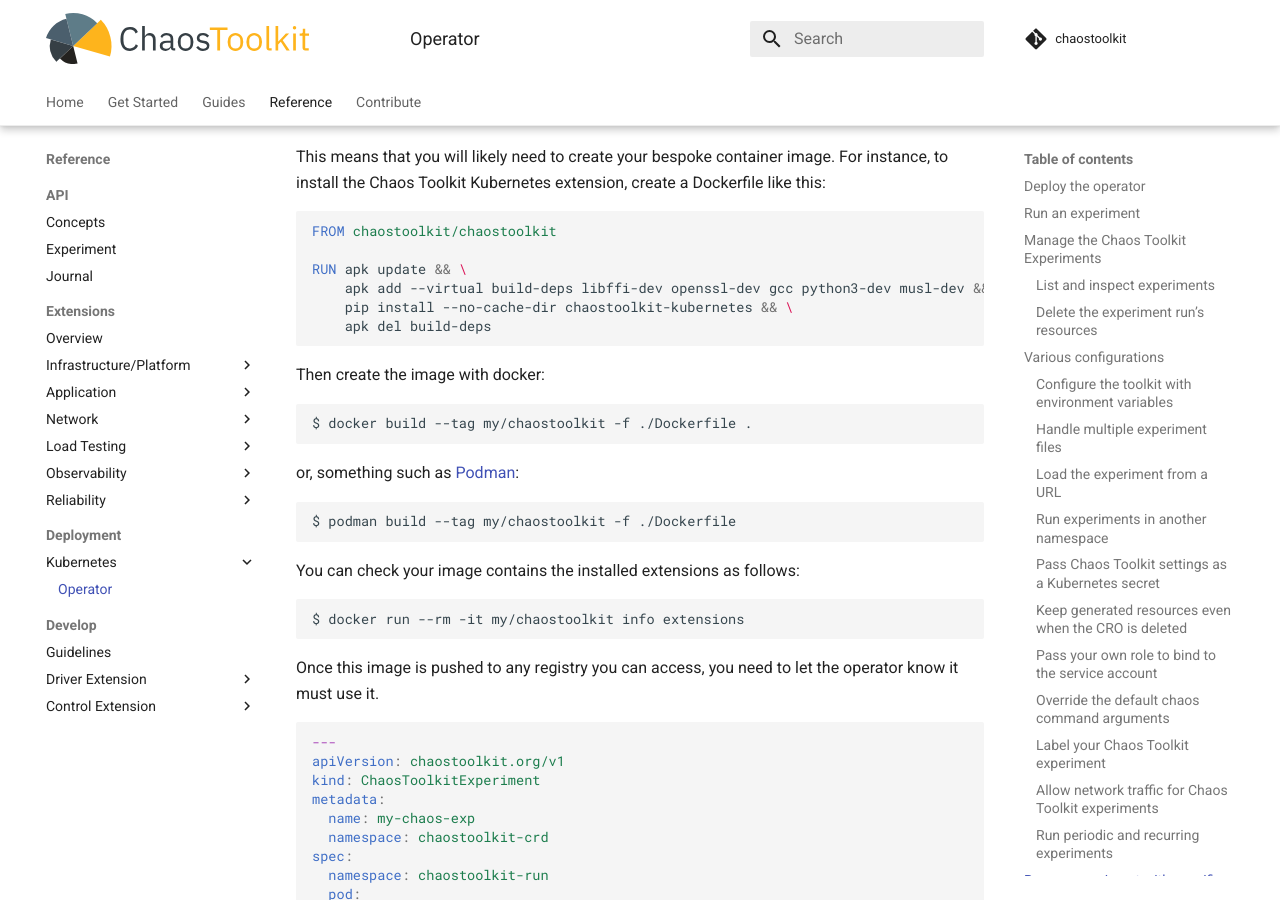
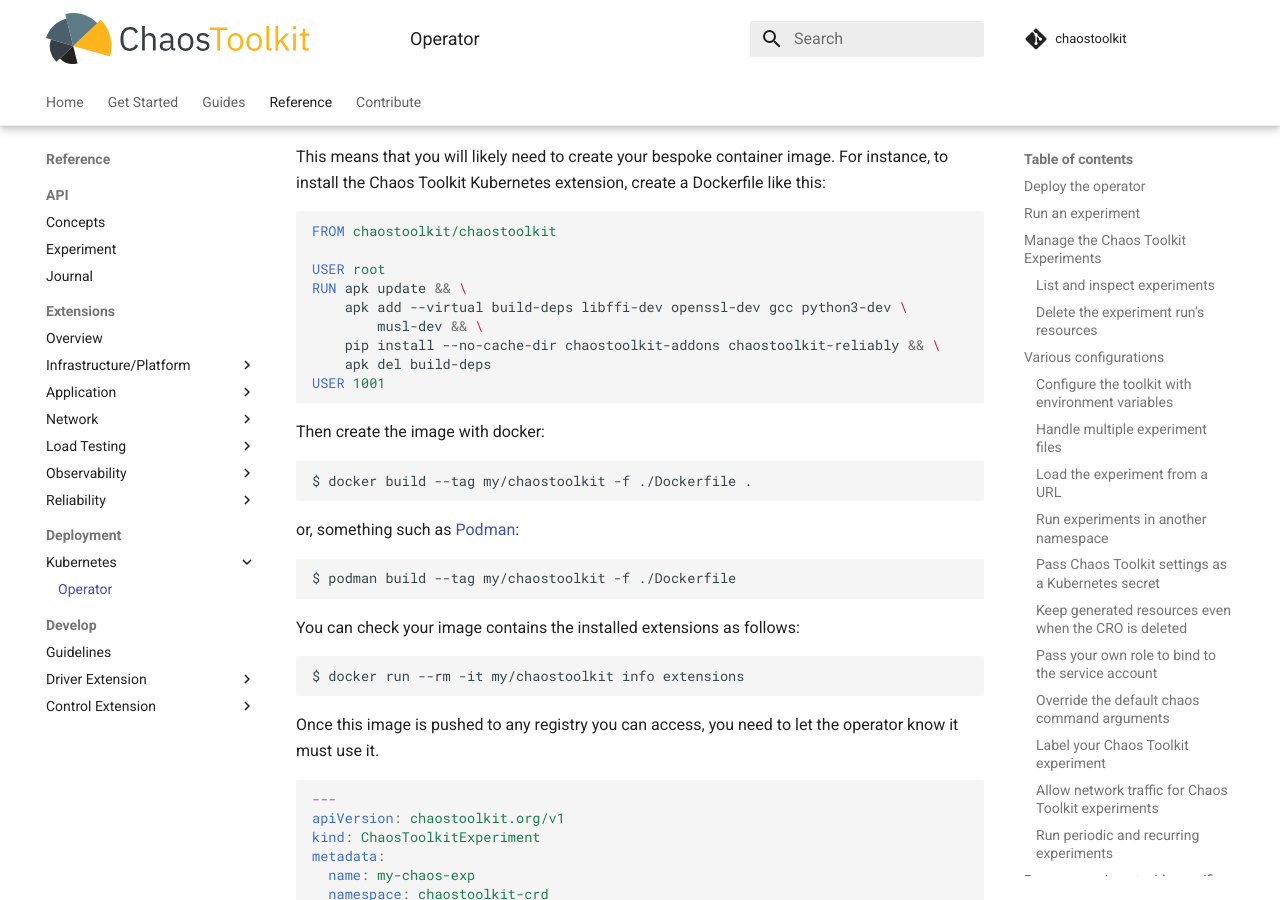
Before and after one commit to chaostoolkit/chaostoolkit-documentation, an MkDocs documentation site: the page built from sources/deployment/k8s/operator.md, in a window 1280 px wide and 900 px high, scrolled down 10765 px. Built offline with MkDocs 1.6.1 and Material for MkDocs 9.7.7, drawn with Linux system fonts in a browser that asks for light colours; comment, search, counter and statistics services are not loaded.

Commit message:
Needs root to instal ldeps
Signed-off-by: Sylvain Hellegouarch <sh@defuze.org>

````diff
--- a/sources/deployment/k8s/operator.md
+++ b/sources/deployment/k8s/operator.md
@@ -580,10 +580,13 @@
 ```dockerfile
 FROM chaostoolkit/chaostoolkit
 
+USER root
 RUN apk update && \
-    apk add --virtual build-deps libffi-dev openssl-dev gcc python3-dev musl-dev && \
-    pip install --no-cache-dir chaostoolkit-kubernetes && \
+    apk add --virtual build-deps libffi-dev openssl-dev gcc python3-dev \
+        musl-dev && \
+    pip install --no-cache-dir chaostoolkit-addons chaostoolkit-reliably && \
     apk del build-deps
+USER 1001
 ```
 
 Then create the image with docker:
````
